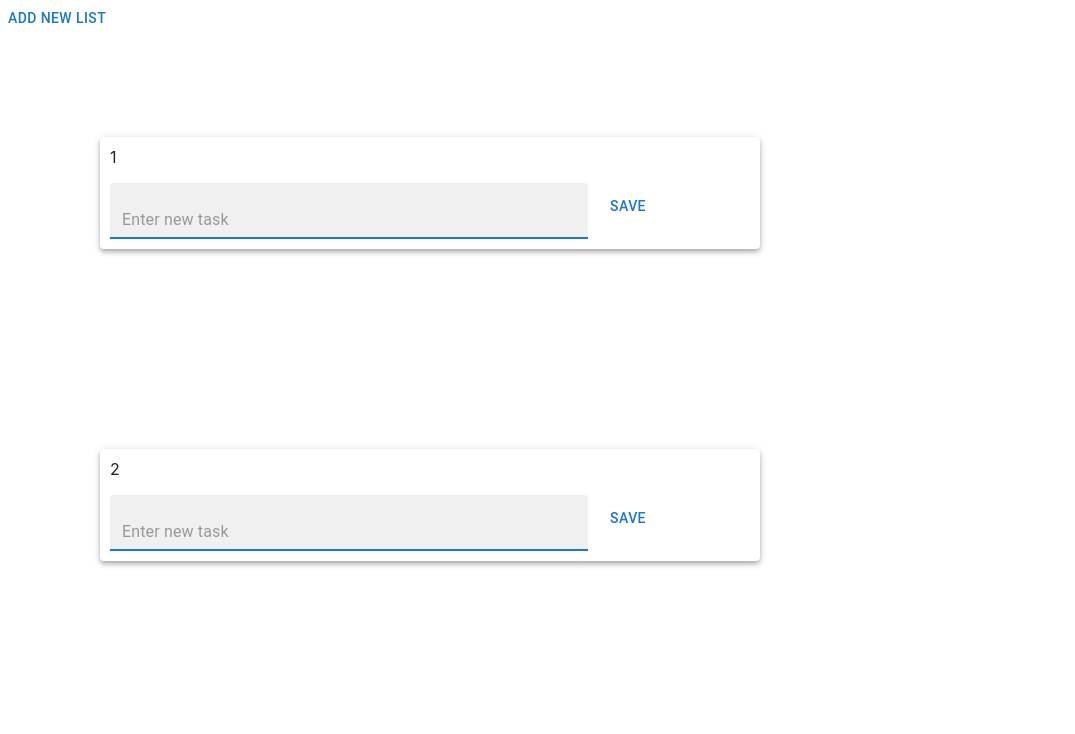
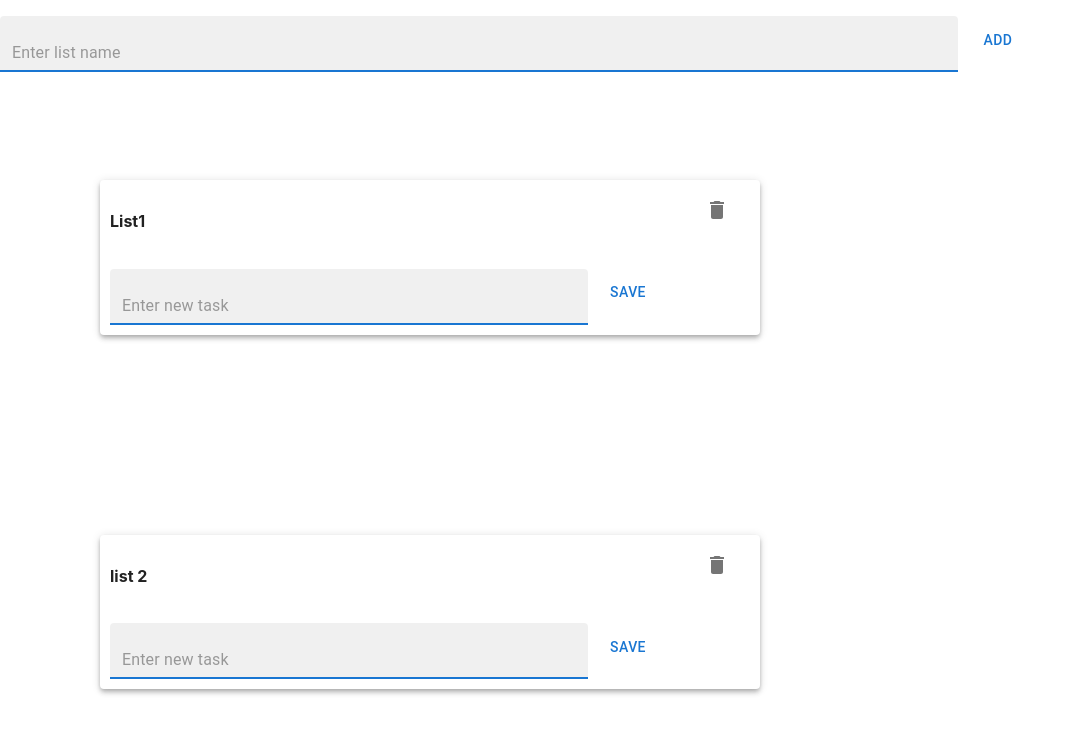
Before and after one commit to cflhammar/toDoList, a React (Create React App) app: page / in a window 1280 px wide. Shown: the top 734 px of the page, without its empty margins (0-1075 px from the left). Built offline with nearby package versions, Linux system fonts and the light colour scheme.

Commit message:
added functionality to add multiple lists

```diff
--- a/src/App.tsx
+++ b/src/App.tsx
@@ -1,24 +1,50 @@
-import { Box, Button } from "@mui/material";
+import { Box, Button, Grid, IconButton, TextField } from "@mui/material";
+
 import { useState } from "react";
 import "./App.css";
 import ToDoList from "./components/ToDoList";
 
-export interface IList {
+interface IList {
 	id: number;
+	title: string;
+	handleRemoveList(id: number): void;
 }
 
 const App: React.FunctionComponent = () => {
-	const [lists, setLists] = useState<IList[]>([{ id: 1 }, { id: 2 }]);
+	const handleRemoveList = (id: number) => {
+		setLists(lists.filter((list) => list.id !== id));
+	};
+	const [lists, setLists] = useState<IList[]>([
+		{ id: 1, title: "List1", handleRemoveList: handleRemoveList },
+		{ id: 2, title: "list 2", handleRemoveList: handleRemoveList },
+	]);
 
 	const handleAddList = () => {
-		setLists((currentLists) => [...currentLists, { id: 3 }]);
+		if (inputText.length > 0) {
+			const newList = {
+				id: 3,
+				title: inputText,
+				handleRemoveList: handleRemoveList,
+			};
+			setLists((currentLists) => [...currentLists, newList]);
+			setText("");
+		}
+	};
+
+	const [inputText, setText] = useState("");
+	const handleChange = (event: React.ChangeEvent<HTMLInputElement>) => {
+		setText(event.target.value);
 	};
 
 	const renderLists = () => {
 		return lists.map((list) => {
 			return (
 				<Box>
-					<ToDoList title={list.id.toString()} />
+					<ToDoList
+						title={list.title}
+						id={list.id}
+						handleRemoveList={handleRemoveList}
+					/>
 				</Box>
 			);
 		});
@@ -26,7 +52,24 @@ const App: React.FunctionComponent = () => {
 
 	return (
 		<div>
-			<Button onClick={() => handleAddList()}>Add new list</Button>
+			<Grid className="container" container spacing={1}>
+				<Grid item xs={9}>
+					<TextField
+						value={inputText}
+						onChange={handleChange}
+						placeholder="Enter list name"
+						variant="filled"
+						margin="normal"
+						focused
+						sx={{ height: "100%", width: "100%" }}
+					/>
+				</Grid>
+				<Grid item xs={3}>
+					<Button onClick={() => handleAddList()} sx={{ height: "100%" }}>
+						Add
+					</Button>
+				</Grid>
+			</Grid>
 			{renderLists()}
 		</div>
 	);
--- a/src/components/ToDoList.tsx
+++ b/src/components/ToDoList.tsx
@@ -1,4 +1,12 @@
-import { Button, Grid, List, Paper, TextField } from "@mui/material";
+import {
+	Button,
+	Grid,
+	IconButton,
+	List,
+	Paper,
+	TextField,
+} from "@mui/material";
+import DeleteIcon from "@mui/icons-material/Delete";
 import ToDoListItem from "./ToDoListItem";
 import React, { useState } from "react";
 
@@ -10,9 +18,15 @@ export interface IToDoItem {
 
 interface ToDoListProps {
 	title: string;
+	id: number;
+	handleRemoveList(id: number): void;
 }
 
-const ToDoList: React.FunctionComponent<ToDoListProps> = ({ title }) => {
+const ToDoList: React.FunctionComponent<ToDoListProps> = ({
+	title,
+	id,
+	handleRemoveList,
+}) => {
 	const [toDoItems, setToDoItems] = useState<IToDoItem[]>([]);
 
 	const handleAddToDoItem = (toDoText: string) => {
@@ -72,7 +86,20 @@ const ToDoList: React.FunctionComponent<ToDoListProps> = ({ title }) => {
 				display: "inline-block",
 			}}
 		>
-			{title}
+			<Grid container>
+				<Grid item xs={11}>
+					<h4>{title}</h4>
+				</Grid>
+				<Grid item xs={1}>
+					<IconButton
+						edge="end"
+						aria-label="delete"
+						onClick={() => handleRemoveList(id)}
+					>
+						<DeleteIcon />
+					</IconButton>
+				</Grid>
+			</Grid>
 			<Grid container spacing={1}>
 				<Grid item xs={9}>
 					<TextField
```
